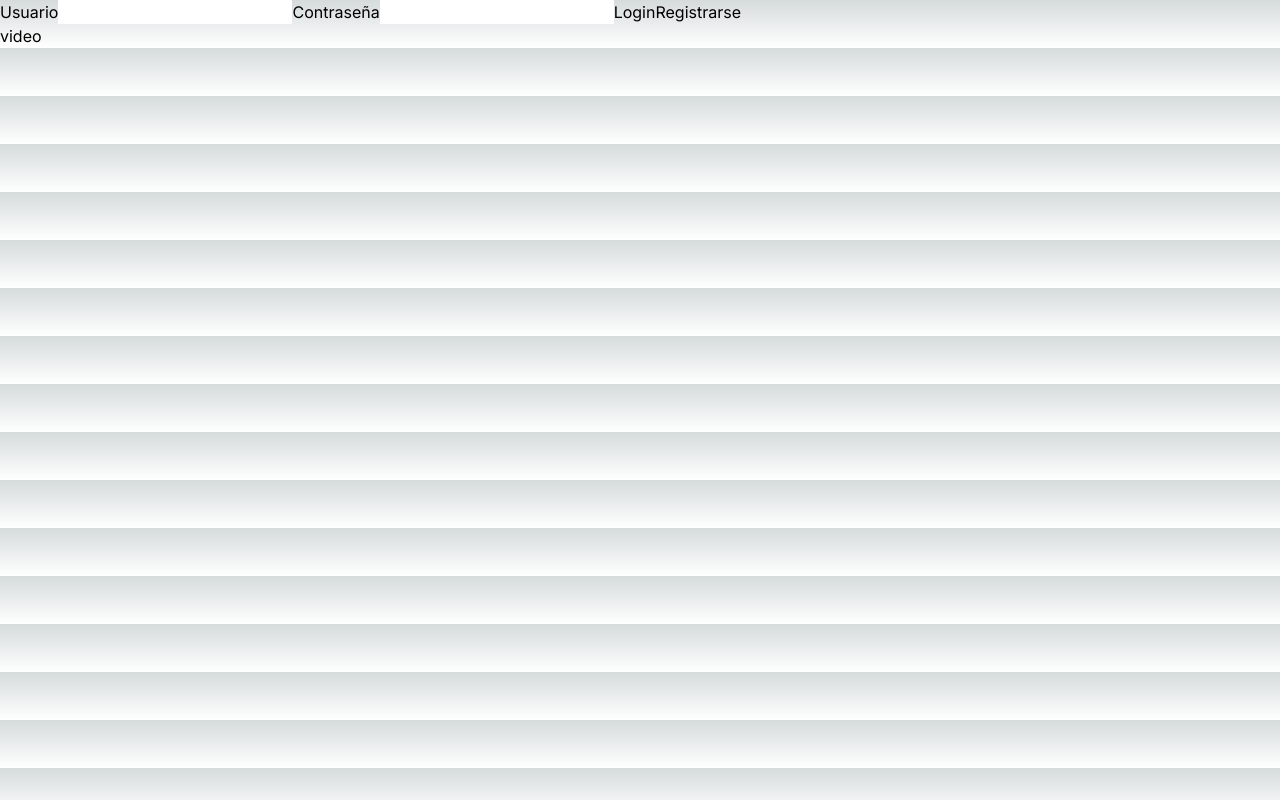
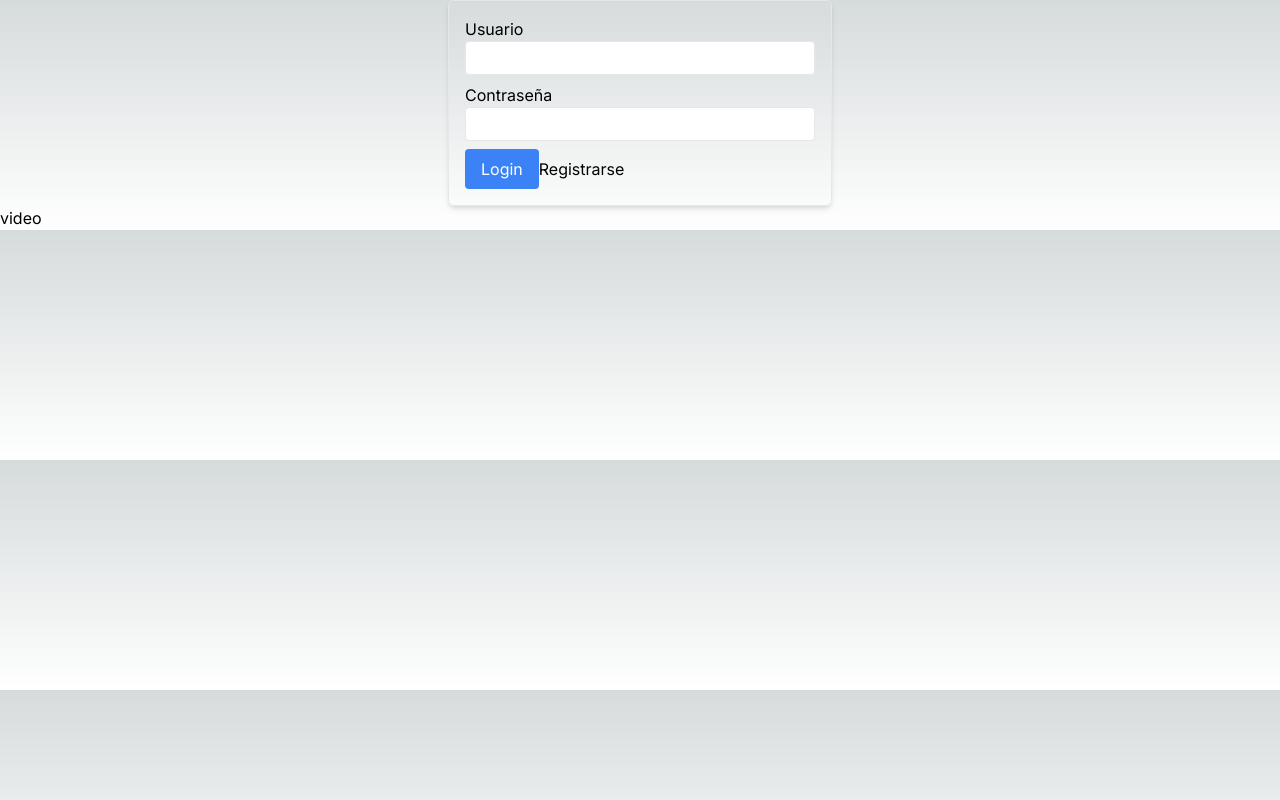
Before and after one commit to oconsl/out-of-time-myb, a Next.js app: page /login in a window 1280 px wide. Built offline with nearby package versions, Linux system fonts and the light colour scheme.

Commit message:
estilado de prueba

```diff
--- a/src/app/login/page.jsx
+++ b/src/app/login/page.jsx
@@ -1,23 +1,25 @@
-import Link from 'next/link'
+import Link from 'next/link';
 
-export default function LoginPage () {
+export default function LoginPage() {
   return (
     <>
-      <form>
-        <label>
+      <form className="max-w-sm mx-auto p-4 border rounded-md shadow-md">
+        <label className="block mb-2">
           Usuario
-          <input type="text" name="username" />
+          <input type="text" name="username" className="w-full px-2 py-1 border rounded" />
         </label>
-        <label>
+        <label className="block mb-2">
           Contraseña
-          <input type="password" name="password" />
+          <input type="password" name="password" className="w-full px-2 py-1 border rounded" />
         </label>
-        <button>Login</button>
+        <button className="bg-blue-500 text-white px-4 py-2 rounded cursor-pointer">
+          Login
+        </button>
         <Link href={'/sign-up'}>Registrarse</Link>
       </form>
       <section>
         <p>video</p>
       </section>
     </>
-  )
+  );
 }
```
